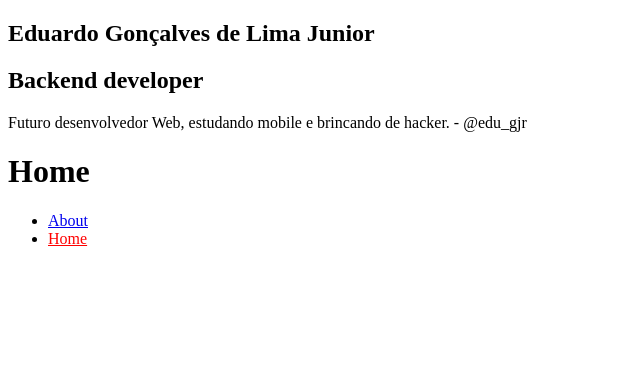
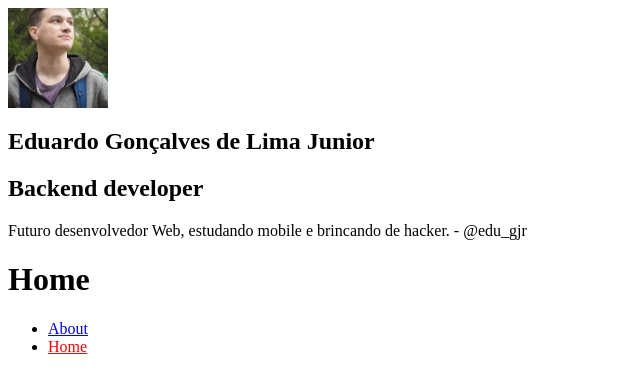
Before and after one commit to eduardo-g-lima-jr/My-Blog, a Gatsby site: page / in a window 1280 px wide. Shown: the whole page, without its empty margins (0-640 px from the left). Built offline with nearby package versions, Linux system fonts and the light colour scheme; Gatsby itself is replaced by a stand-in of ours.

Commit message:
inclusão de imagem e configuração

```diff
--- /dev/null
+++ b/src/components/Avatar/index.js
@@ -0,0 +1,25 @@
+import React from 'react'
+import {useStaticQuery,graphql} from 'gatsby'
+import Img from 'gatsby-image'
+
+const Avatar = () =>{
+    const {avatarImage} = useStaticQuery(
+        graphql`
+            query{
+                avatarImage: file(relativePath: {eq: "perfil.jpg"}) {
+                    childImageSharp{
+                        fluid(maxWidth: 200, maxHeight: 200){
+                            ...GatsbyImageSharpFluid
+                        }
+                    }
+                }
+            }
+        `
+    )
+    return <Img
+                fluid={avatarImage.childImageSharp.fluid}
+                style={{width: "100px"}}
+            />
+}
+
+export default Avatar
--- a/src/components/Profile/index.js
+++ b/src/components/Profile/index.js
@@ -1,5 +1,6 @@
 import React from "react"
 import { useStaticQuery, graphql } from "gatsby"
+import Avatar from '../Avatar'
 
 const Profile = () => {
     const {
@@ -17,6 +18,7 @@ const Profile = () => {
         `)
     return(
         <div className="Profile-wrapper">
+            <Avatar/>
             <h1>{author}</h1>
             <h2>{position}</h2>
             <p>{description}</p>
```
Also changed, not shown: src/images/perfil.jpg (added).
